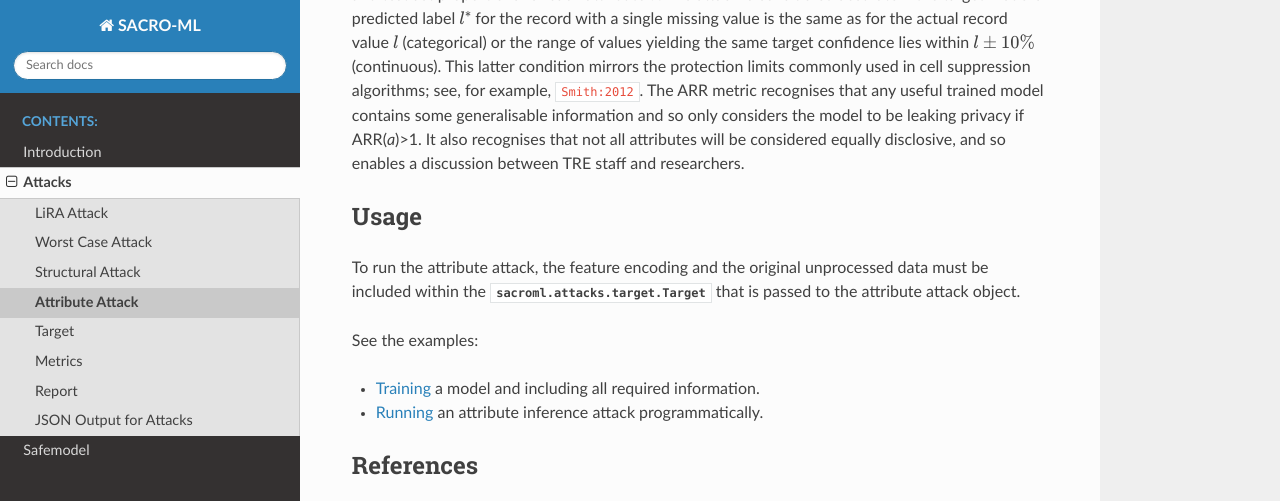
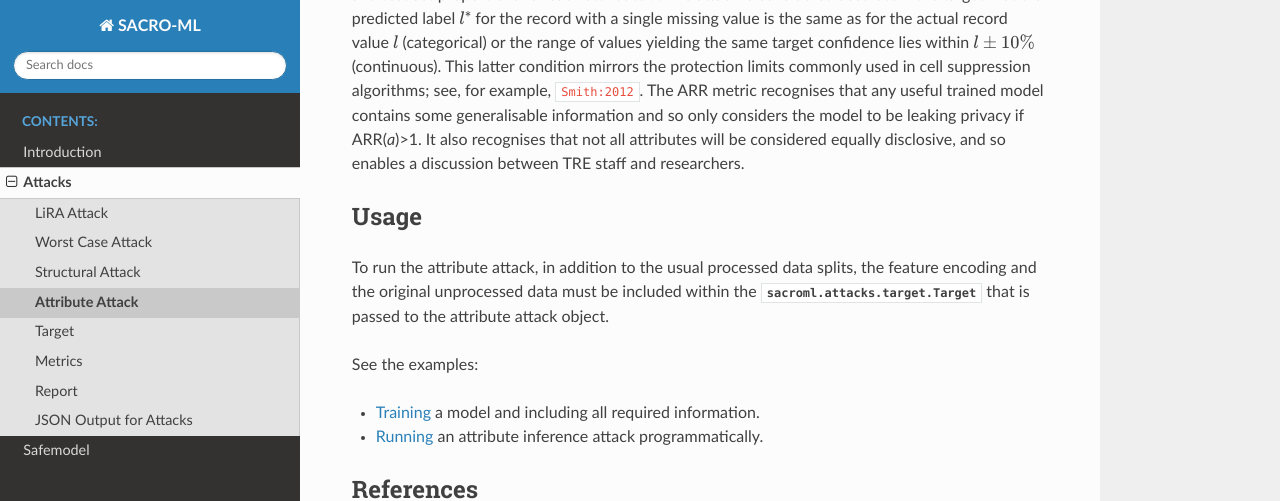
Before and after one commit to AI-SDC/SACRO-ML, a Sphinx documentation site: the page built from docs/source/attacks/attribute.rst, in a window 1280 px wide and 900 px high, scrolled down 417 px, cut to the strip 0-501 px from the top of the window. Built offline with Sphinx 7.4.7 and the Read the Docs theme 3.1.0, drawn with Linux system fonts in a browser that asks for light colours; cross-references to code outside the pages are shown as plain code.

Commit message:
update wording

```diff
--- a/docs/source/attacks/attribute.rst
+++ b/docs/source/attacks/attribute.rst
@@ -9,7 +9,7 @@ The attack computes an upper bound on the fraction of records that are vulnerabl
 Usage
 -----
 
-To run the attribute attack, the feature encoding and the original unprocessed data must be included within the :py:class:`sacroml.attacks.target.Target` that is passed to the attribute attack object.
+To run the attribute attack, in addition to the usual processed data splits, the feature encoding and the original unprocessed data must be included within the :py:class:`sacroml.attacks.target.Target` that is passed to the attribute attack object.
 
 See the examples:
 
```
